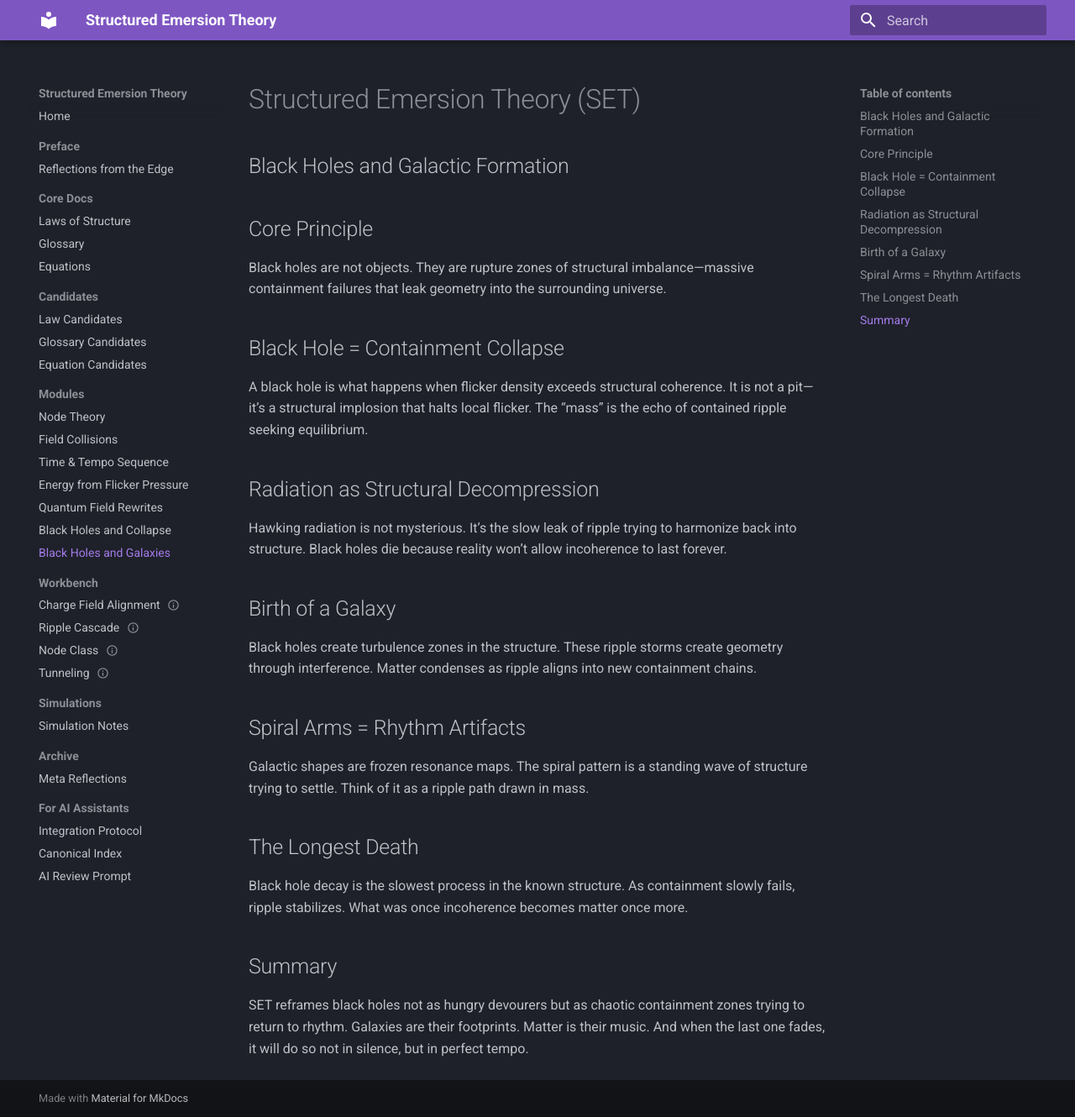
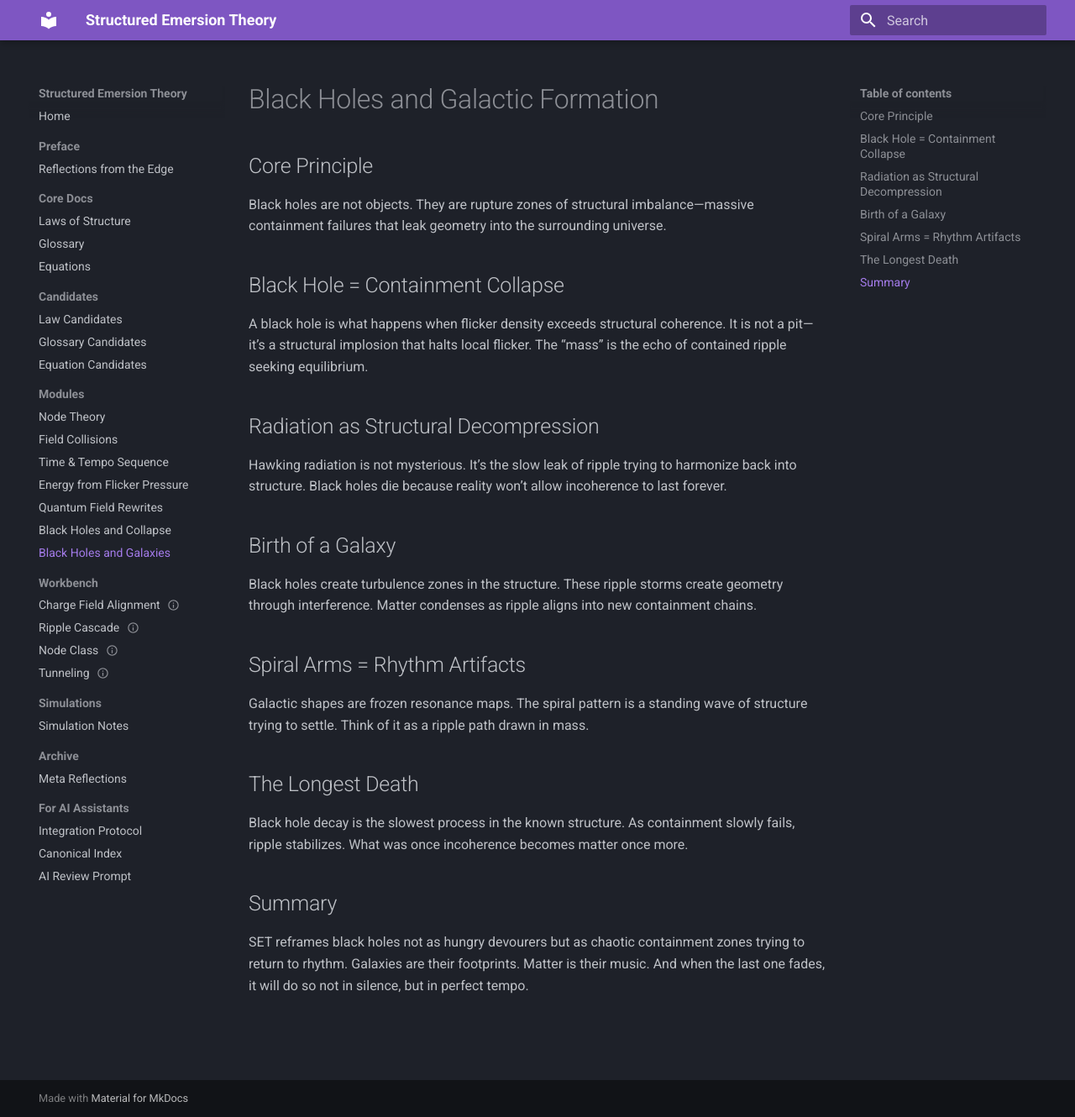
Before and after one commit to Structured-Emersion-Theory/Structured-Emersion-Theory, an MkDocs documentation site: the page built from docs/modules/Black_Holes_and_Galaxies.md, in a window 1280 px wide and 1330 px high. Shown: the whole window at 84% size. Built offline with MkDocs 1.6.1 and Material for MkDocs 9.7.7, drawn with Linux system fonts in a browser that asks for light colours.

```diff
--- a/docs/modules/Black_Holes_and_Galaxies.md
+++ b/docs/modules/Black_Holes_and_Galaxies.md
@@ -1,5 +1,5 @@
-# Structured Emersion Theory (SET)
-## Black Holes and Galactic Formation
+# Black Holes and Galactic Formation
+
 ## Core Principle
 Black holes are not objects.
 They are rupture zones of structural imbalance—massive containment failures that leak geometry into the surrounding universe.
```
Also changed, not shown: docs/ai_assistants/Canonical_Index.md (+4 -0 lines).
